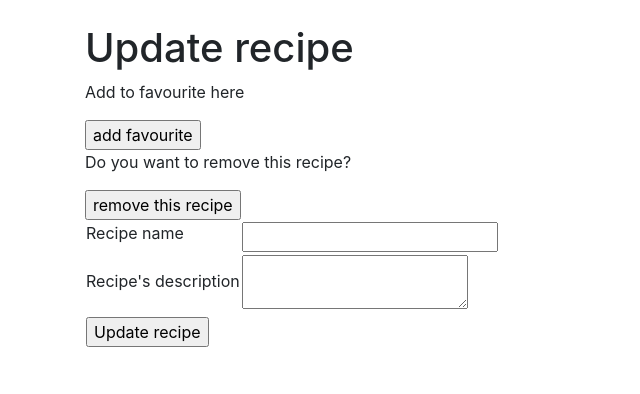
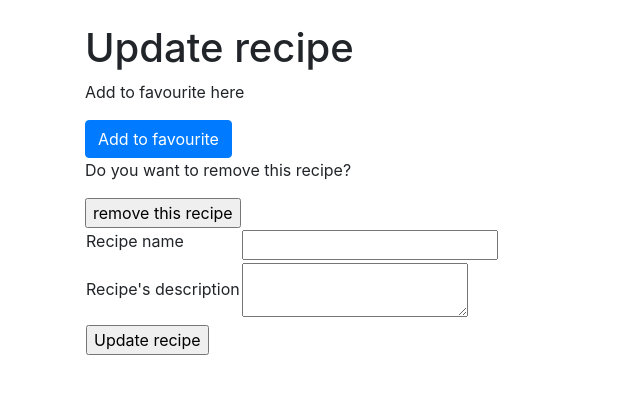
Before and after one commit to att78/reseptikirja, a Flask app: template application/templates/recipes/edit.html in a window 1280 px wide. Shown: the part 56-450 px from the top of the page, without its empty margins (0-640 px from the left). Run offline with Flask 2, Linux system fonts and the light colour scheme; the template is opened without the code that fills it: values that come from a table or form of the project are taken from there, others are empty; some libraries are stand-ins or nearby versions.

Commit message:
templateja ja muuta säätöä

```diff
--- a/application/recipes/views.py
+++ b/application/recipes/views.py
@@ -76,7 +76,6 @@ def recipe_add_favourite(recipe_id):
     account = User.query.get(current_user.id)
     account.favourites.append(recipe)
 
-    db.session().add(account)
     db.session().commit()
 
     return redirect(url_for("recipe_update", recipe_id=recipe_id))
--- a/application/templates/index.html
+++ b/application/templates/index.html
@@ -7,7 +7,7 @@
 {% block body %}
 <p>
   <p>Welcome to recipebook.</p>
-  <p>To use recipebook you must be a register user.</p>
+  <p>To use recipebook you must have an account.</p>
   <p>Here you can either register or log in</p>
   <p>
     <a href="{{ url_for('auth_register') }}">register</a>
--- a/application/templates/recipes/edit.html
+++ b/application/templates/recipes/edit.html
@@ -25,32 +25,34 @@
     <tr>
 
       <td>{{form.description.label}}</td>
-      <td>{{form.description(size=50, maxlength=70)}}</td>
+      <td>{{form.description(size=50, maxlength=10000)}}</td>
     </tr>
     <tr>
       <td colspan="2">
         <input type="submit" value="Update recipe" />
       </td>
     </tr>
+    </tr>
+
 </form>
 
 {% if form.favourite %}
-<form method = "POST" action = "{{url_for('recipe_remove_favourite', recipe_id=form.id)}}">
+<form method="POST" action="{{url_for('recipe_remove_favourite', recipe_id=form.id)}}">
   <p>Remove from favourite here</p>
-  <input type = "submit" value ="remove favourite" />
+  <button type="input" class="btn btn-primary">Remove from favourite</button>
 
 </form>
 {% else %}
-<form method ="POST" action = "{{url_for('recipe_add_favourite', recipe_id=form.id) }}">
+<form method="POST" action="{{url_for('recipe_add_favourite', recipe_id=form.id) }}">
   <p>Add to favourite here </p>
-<input type = "submit" value ="add favourite" />
+  <button type="input" class="btn btn-primary">Add to favourite</button>
 
 </form>
 {% endif %}
 
-<form method = "POST" action = "{{url_for('recipe_remove', recipe_id=form.id)}}">
+<form method="POST" action="{{url_for('recipe_remove', recipe_id=form.id)}}">
   <p>Do you want to remove this recipe?</p>
-<input type = "submit" value = "remove this recipe" />
+  <input type="submit" value="remove this recipe" />
 
 </form>
 
--- a/application/templates/recipes/new.html
+++ b/application/templates/recipes/new.html
@@ -22,9 +22,8 @@
       </td>
     </tr>
     <tr>
-
       <td>{{form.description.label}}</td>
-      <td>{{form.description(size=30, maxlength=50)}}</td>
+      <td>{{form.description(size=100, maxlength=10000)}}</td>
       <td>
         <ul>
           {% for error in form.description.errors %}
```
